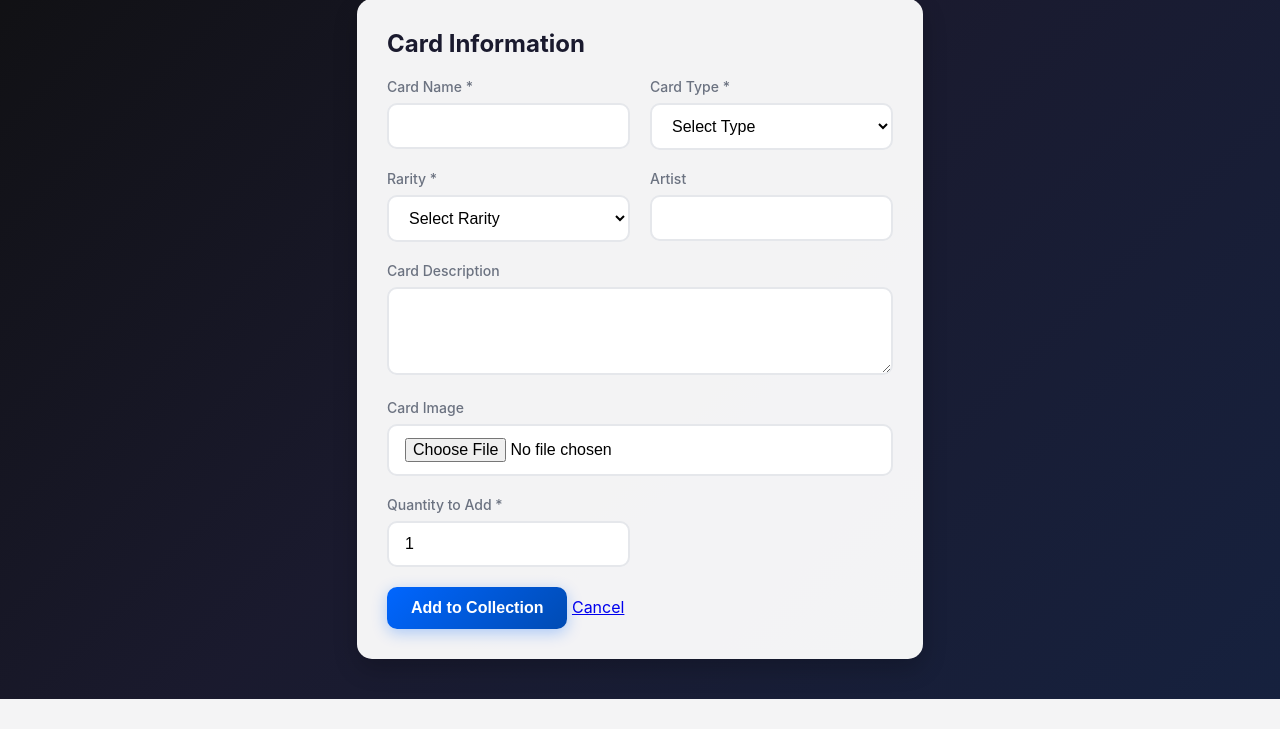
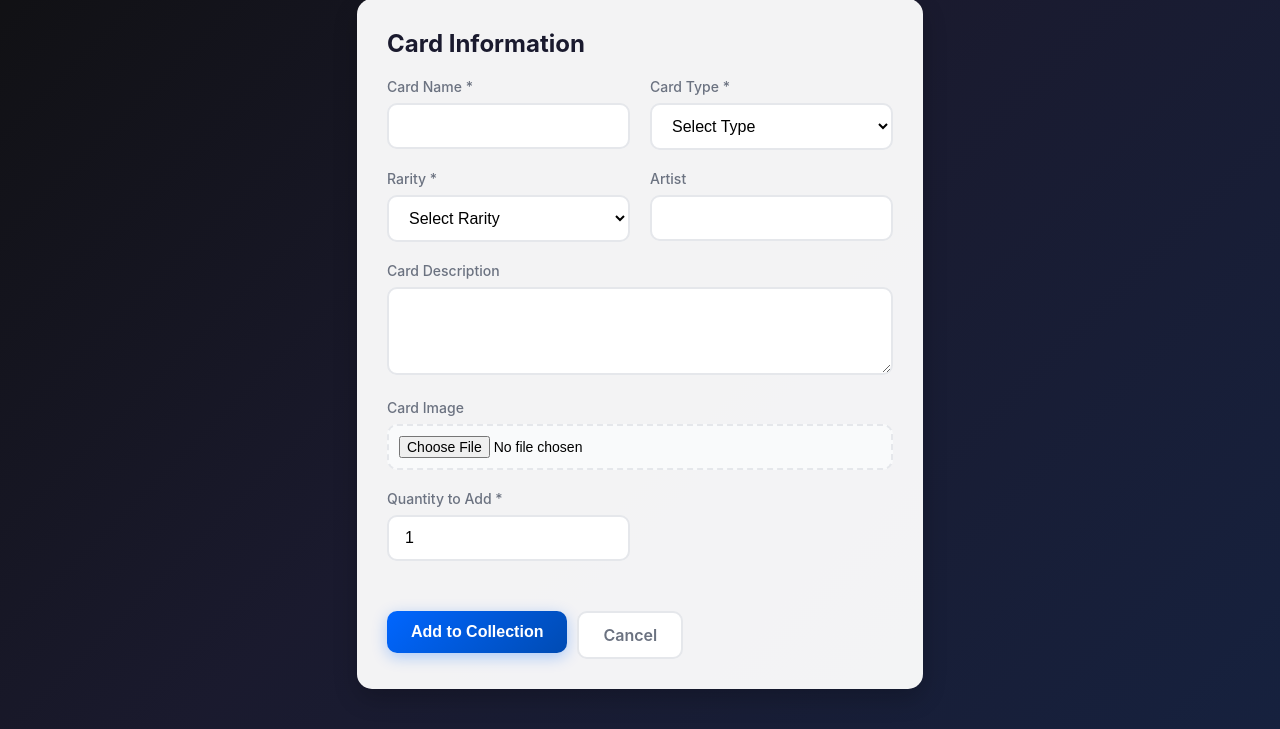
Before and after one commit to TipperTruong713/PokeDeckBuilder, a PHP site: page /addCard.html in a window 1280 px wide. Shown: the part 185-914 px from the top of the page. Before the commit the page ends 884 px from the top, so only its background shows below. Run offline with PHP 8.4, Linux system fonts and the light colour scheme.

Commit message:
updates styles sheet

```diff
--- a/TaskB/styles.css
+++ b/TaskB/styles.css
@@ -993,8 +993,8 @@ input:focus {
     .stat-icon {
         font-size: 40px;
     }
-}
 
+    }
         .card-details-container {
             max-width: 1200px;
             margin: 0 auto;
@@ -1321,4 +1321,92 @@ input:focus {
                 flex-direction: column;
                 gap: 15px;
             }
+
         }
+
+        .form-actions {
+    display: flex;
+    gap: 10px;
+    margin-top: 30px;
+}
+
+.cancel-btn {
+    display: inline-block;
+    text-decoration: none;
+    padding: 12px 24px;
+    background: white;
+    color: #6b7280;
+    border: 2px solid #e5e7eb;
+    border-radius: 10px;
+    font-size: 16px;
+    font-weight: 600;
+    cursor: pointer;
+    transition: all 0.3s ease;
+}
+
+.cancel-btn:hover {
+    border-color: #6b7280;
+    color: #374151;
+}
+
+.attack-entry {
+    padding: 20px;
+    background: #f9fafb;
+    border-radius: 10px;
+    margin-bottom: 15px;
+}
+
+.add-attack-btn {
+    padding: 10px 20px;
+    background: transparent;
+    color: #0066ff;
+    border: 2px dashed #0066ff;
+    border-radius: 8px;
+    font-size: 14px;
+    font-weight: 600;
+    cursor: pointer;
+    transition: all 0.3s ease;
+    margin-top: 10px;
+}
+
+.add-attack-btn:hover {
+    background: #0066ff;
+    color: white;
+}
+
+/* File input styling */
+input[type="file"] {
+    width: 100%;
+    padding: 10px;
+    border: 2px dashed #e5e7eb;
+    border-radius: 10px;
+    font-size: 14px;
+    background: #f9fafb;
+    cursor: pointer;
+    transition: all 0.3s ease;
+}
+
+input[type="file"]:hover {
+    border-color: #0066ff;
+    background: white;
+}
+
+/* Update collection header to support the Add Card button */
+.cards-header {
+    display: flex;
+    justify-content: space-between;
+    align-items: center;
+    margin-bottom: 40px;
+}
+
+.cards-header h1 {
+    color: white;
+    font-size: 36px;
+    margin: 0;
+}
+
+.cards-header p {
+    color: rgba(255, 255, 255, 0.7);
+    font-size: 18px;
+    margin: 0;
+}
```
